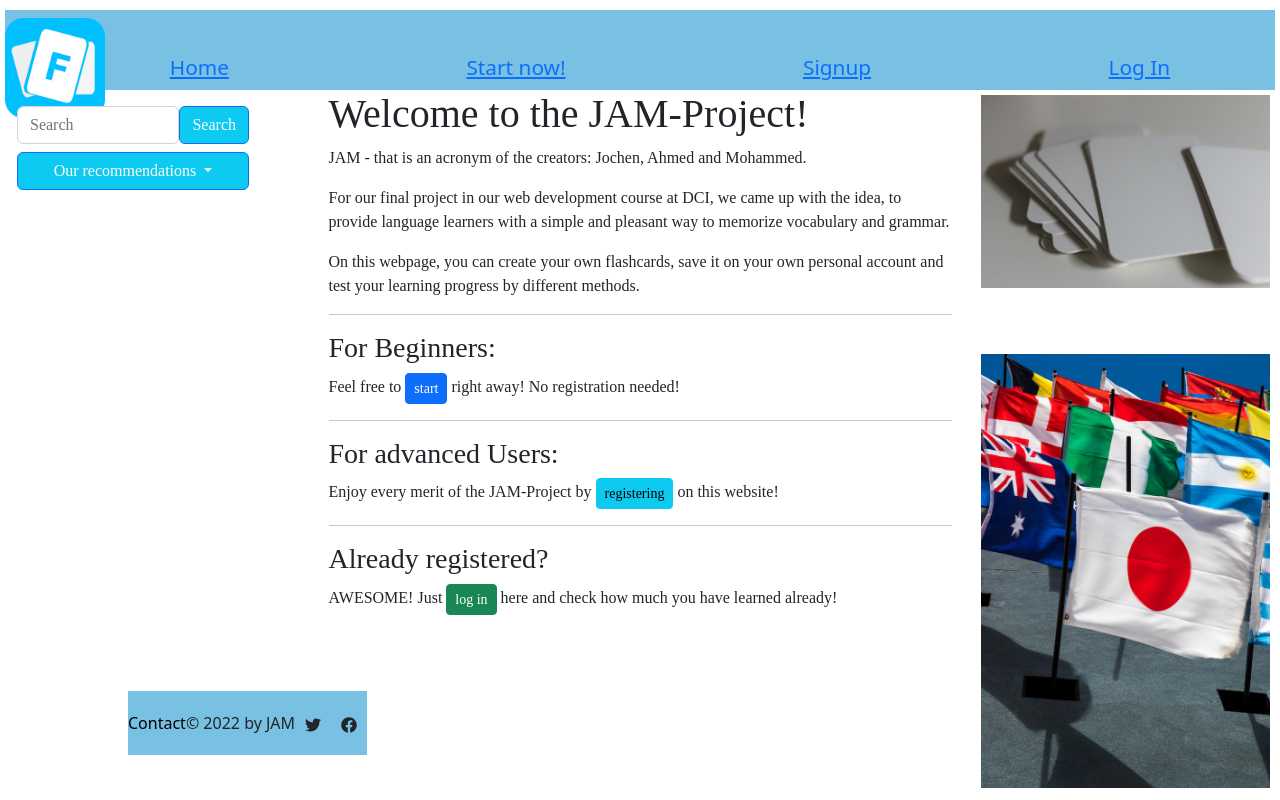
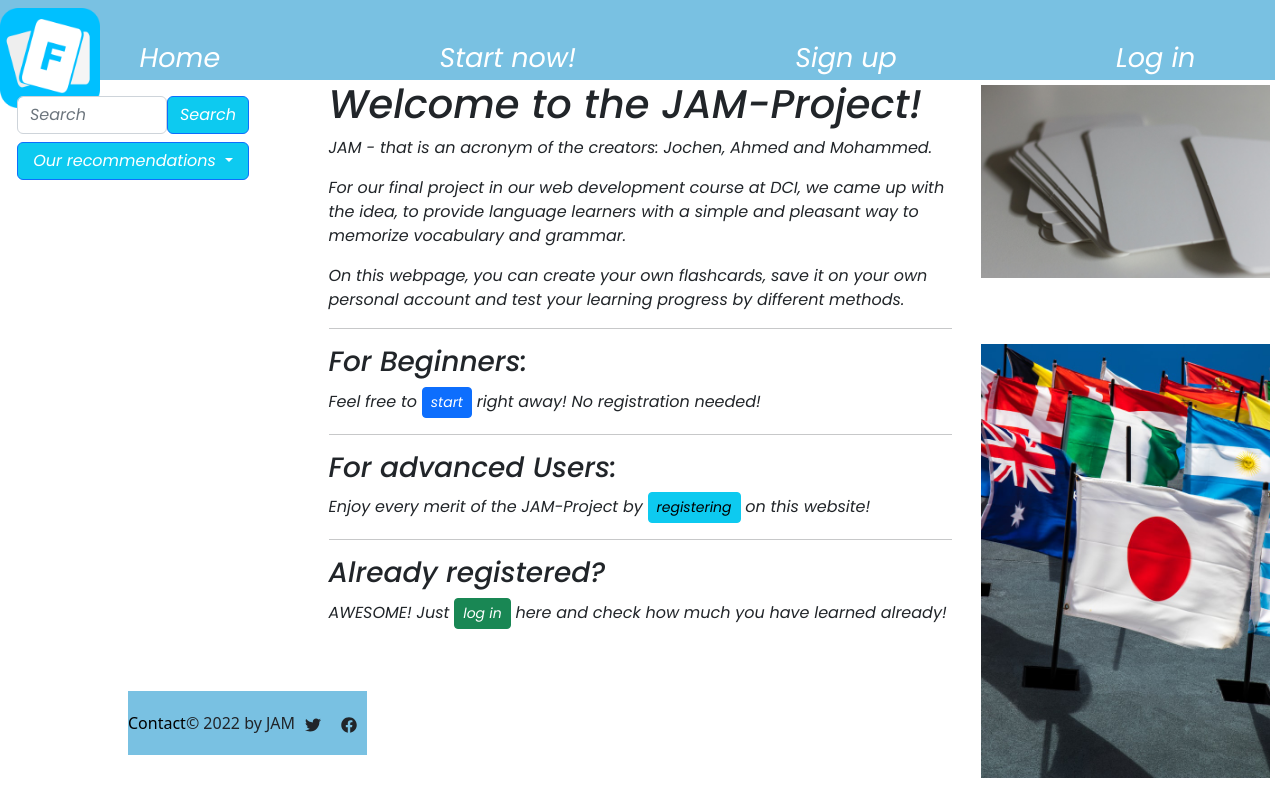
Before and after one commit to JoBeck1/Final-Project-JAM, a React (Create React App) app in the folder frontend/: page / in a window 1280 px wide. Shown: the top 800 px of the page. Built offline with nearby package versions, Linux system fonts and the light colour scheme.

Commit message:
somestyling

```diff
--- a/frontend/public/index.html
+++ b/frontend/public/index.html
@@ -25,7 +25,7 @@
       work correctly both with client-side routing and a non-root public URL.
       Learn how to configure a non-root public URL by running `npm run build`.
     -->
-    <title>React App</title>
+    <title>Flash Cards</title>
   </head>
   <body>
     <noscript>You need to enable JavaScript to run this app.</noscript>
--- a/frontend/src/components/Header.jsx
+++ b/frontend/src/components/Header.jsx
@@ -28,9 +28,9 @@ function Header() {
                     Start now!
                   </Link>
                   <Link to = "/signup">
-                    Signup
+                    Sign up
                   </Link>
-                    <Link to ="/login">Log In</Link>
+                    <Link to ="/login">Log in</Link>
               </Nav1>
             </Container>
           </Navbar>
@@ -43,10 +43,12 @@ export default Header;
 
 const HeaderContainer = styled.div`
   font-size: 1.3em;
- margin-top: 10px;
- margin-left: 5px;
+  font-family: Poppins, sans-serif;
+ //margin-top: 10px;
+ //margin-left: 5px;
  margin-right: 5px;
  height: 10vh;
+ list-style: none;
 
 
 
@@ -57,9 +59,9 @@ const HeaderContainer = styled.div`
 `;
 
 const Nav1 = styled(Nav)`
- padding: 1rem;
+ //padding: 1rem;
  /* margin: 0 auto; */
- text-align: center;
+ //text-align: center;
  width: 100%;
  display: flex;
  justify-content: space-around;
@@ -67,4 +69,16 @@ const Nav1 = styled(Nav)`
  position: absolute;
  left: 30px;
 
+  a {
+    color: #fff;
+    text-decoration: none;
+    font-size: 1.3em;
+    font-family: Poppins, sans-serif;
+    &:hover {
+      color: #000;
+    }
+  }
+
+
+
 `;
--- a/frontend/src/components/Main.jsx
+++ b/frontend/src/components/Main.jsx
@@ -82,7 +82,7 @@ const Title = styled.h1`
 `
 const MainDiv = styled.div`
     /* background-color: #EAF8BF92; */
-    font-family: Times New Roman;
+    font-family: Poppins, sans-serif;
     margin-left: 5px;
     margin-right: 5px;
 
--- a/frontend/src/index.css
+++ b/frontend/src/index.css
@@ -1,3 +1,5 @@
+@import url('https://fonts.googleapis.com/css2?family=Poppins:ital,wght@1,300;1,400;1,500&display=swap');
+
 body {
   margin: 0;
   -webkit-font-smoothing: antialiased;
```
